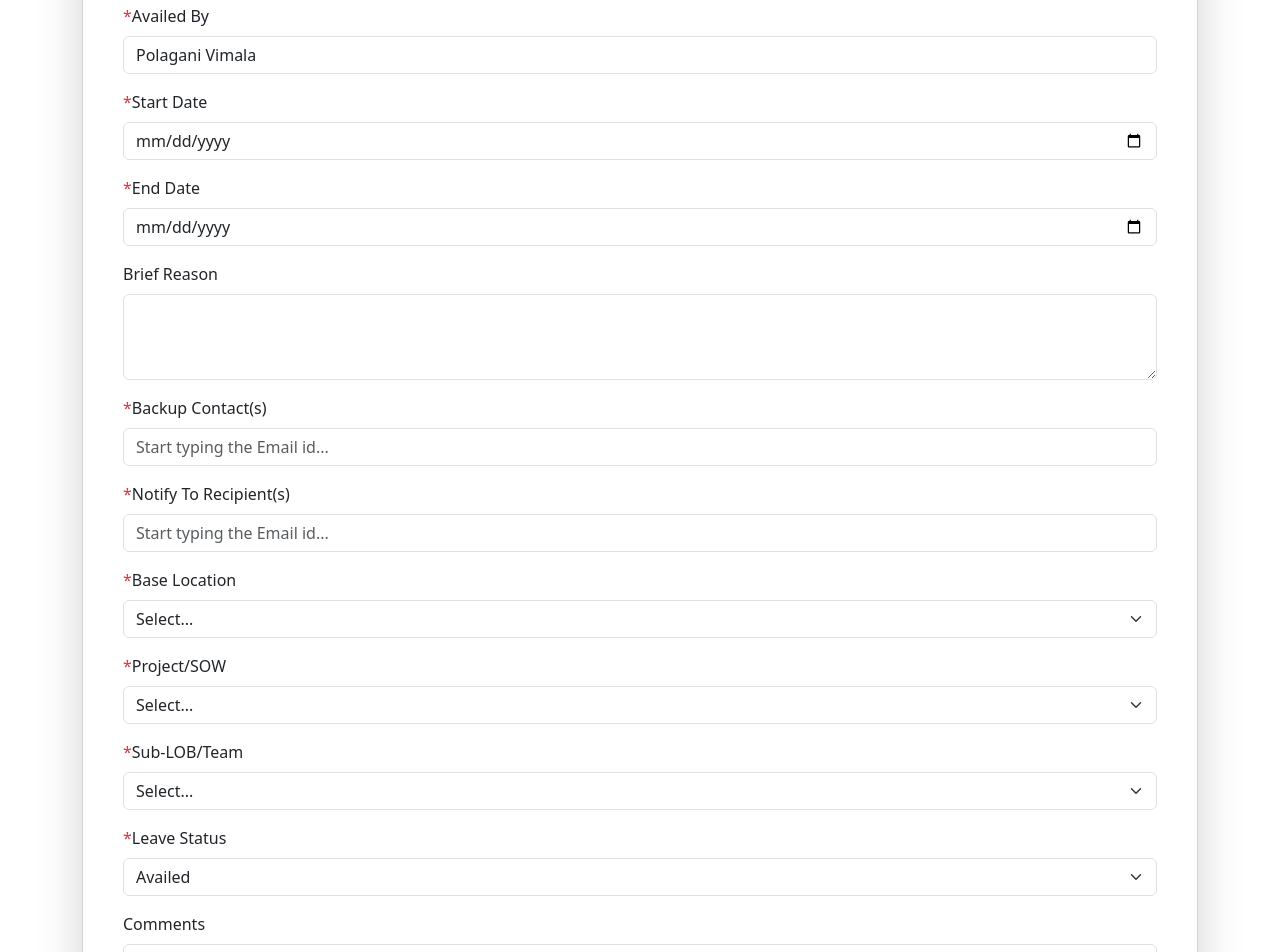
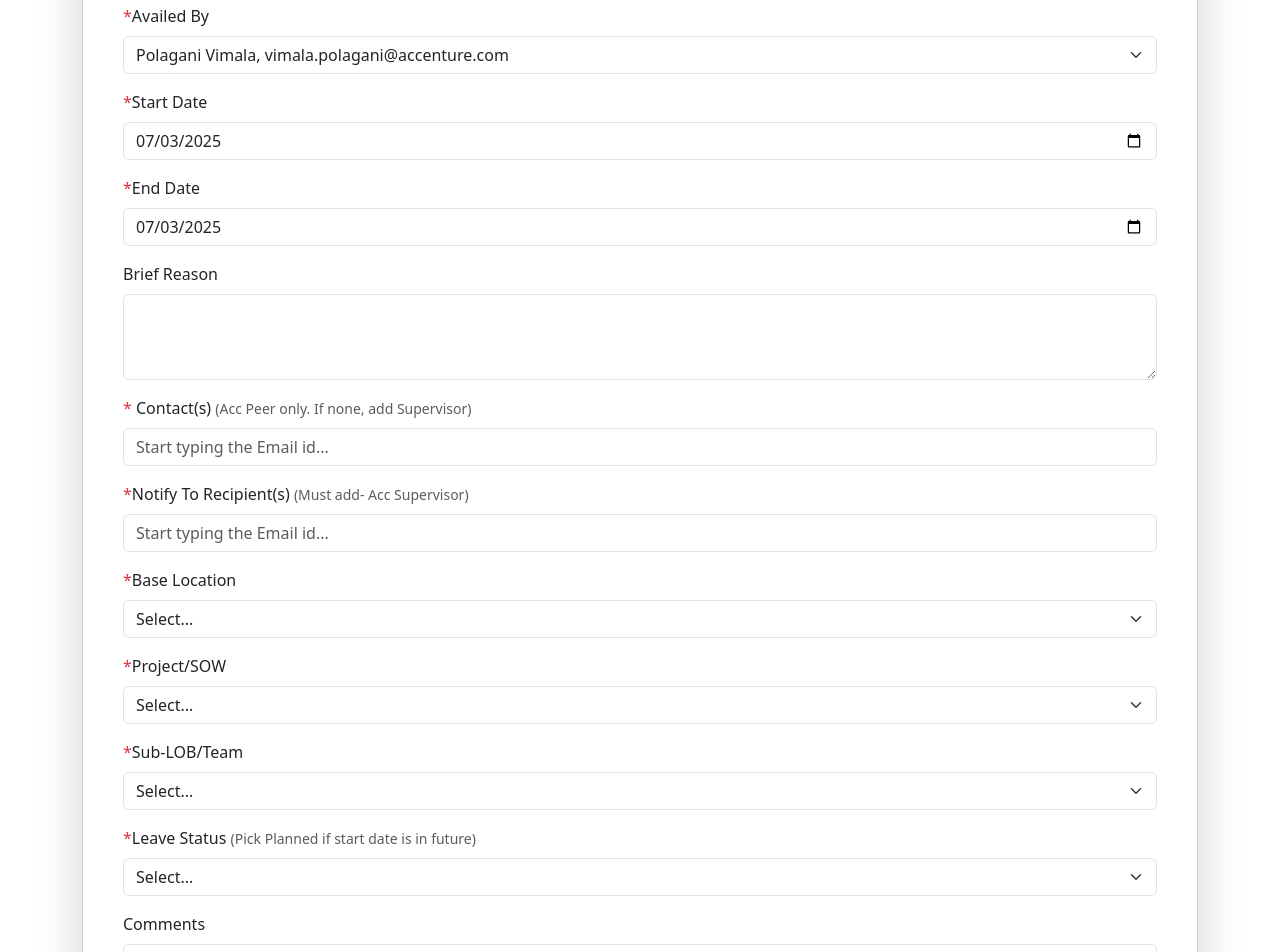
Before and after one commit to Bevin215/Leave-Notification-App-Dev, an Angular app in the folder LeaveAppUI/: page /notifyleave in a window 1280 px wide. Shown: the part 220-1172 px from the top of the page. Built offline with nearby package versions, Linux system fonts and the light colour scheme.

Commit message:
Modified Notify leave

```diff
--- a/LeaveAppUI/src/app/notifyleave/notifyleave.component.html
+++ b/LeaveAppUI/src/app/notifyleave/notifyleave.component.html
@@ -4,10 +4,10 @@
         <h5 class="fw-bold">Notify Leave</h5>
       </div>
       <div class="card-body">
-        <form>
+        <form [formGroup]="leaveForm" (ngSubmit)="onSubmit()">
           <div class="mb-3">
             <label for="leaveType" class="form-label"><span class="text-danger">*</span>Leave Type </label>
-            <select id="leaveType" class="form-select" required>
+            <select id="leaveType" class="form-select" required formControlName="leaveType">
               <option value="">Select... </option>
               <option value="sick">Sick Off</option>
               <option value="planned">Planned Vacation</option>
@@ -21,38 +21,40 @@
 
           <div class="mb-3">
             <label for="availedBy" class="form-label"><span class="text-danger">*</span>Availed By </label>
-            <input type="text" class="form-control" id="availedBy" value="Polagani Vimala">
+            <select class="form-select" required  formControlName="selectedOption">
+              <option *ngFor="let c of listOfUsers" >{{c.name}}, {{c.email}}</option>
+            </select>
           </div>
 
           <div class="mb-3">
             <label for="startDate" class="form-label"><span class="text-danger">*</span>Start Date </label>
-            <input type="date" class="form-control" id="startDate" required>
+            <input type="date" class="form-control" id="startDate" required formControlName="startDate">
           </div>
 
           <div class="mb-3">
             <label for="endDate" class="form-label"><span class="text-danger">*</span>End Date </label>
-            <input type="date" class="form-control" id="endDate" required>
+            <input type="date" class="form-control" id="endDate"  required formControlName="endDate">
           </div>
 
           <div class="mb-3">
             <label for="briefReason" class="form-label">Brief Reason</label>
-            <textarea class="form-control" id="briefReason" rows="3"></textarea>
+            <textarea class="form-control" id="briefReason" rows="3" formControlName="briefReason"></textarea>
           </div>
 
           <div class="mb-3">
-            <label for="backupContact" class="form-label"><span class="text-danger">*</span>Backup Contact(s) </label>
-            <input type="email" class="form-control" id="backupContact" placeholder="Start typing the Email id...">
+            <label for="backupContact" class="form-label"><span class="text-danger">*</span> Contact(s) <span class="small text-muted">(Acc Peer only. If none, add Supervisor)</span></label>
+            <input type="email" class="form-control" id="backupContact" placeholder="Start typing the Email id..." formControlName="backupContact">
           </div>
 
           <div class="mb-3">
-            <label for="notifyTo" class="form-label"><span class="text-danger">*</span>Notify To Recipient(s) </label>
-            <input type="email" class="form-control" id="notifyTo" placeholder="Start typing the Email id...">
+            <label for="notifyTo" class="form-label"><span class="text-danger">*</span>Notify To Recipient(s) <span class="small text-muted">(Must add- Acc Supervisor)</span></label>
+            <input type="email" class="form-control" id="notifyTo" placeholder="Start typing the Email id..." formControlName="notifyTo">
           </div>
 
 
           <div class="mb-3">
             <label for="baseLocation" class="form-label"> <span class="text-danger">*</span>Base Location </label>
-            <select id="baseLocation" class="form-select" required>
+            <select id="baseLocation" class="form-select" required formControlName="baseLocation">
               <option value="">Select...</option>
               <option value="location1">Bengaluru</option>
               <option value="location2">Chennai</option>
@@ -74,7 +76,7 @@
 
           <div class="mb-3">
             <label for="projectSow" class="form-label"><span class="text-danger">*</span>Project/SOW </label>
-            <select id="projectSow" class="form-select" required>
+            <select id="projectSow" class="form-select" required formControlName="projectSow">
               <option value="">Select...</option>
               <option value="project1">1136</option>
               <option value="project2">1286</option>
@@ -86,7 +88,7 @@
 
           <div class="mb-3">
             <label for="subLobTeam" class="form-label"><span class="text-danger">*</span>Sub-LOB/Team </label>
-            <select id="subLobTeam" class="form-select" required>
+            <select id="subLobTeam" class="form-select" required formControlName="subLobTeam">
               <option value="">Select...</option>
               <option value="team1">FCT QA</option>
               <option value="team2">FCT DEV</option>
@@ -105,8 +107,8 @@
           </div>
 
           <div class="mb-3">
-            <label for="leaveStatus" class="form-label"> <span class="text-danger">*</span>Leave Status </label>
-            <select id="leaveStatus" class="form-select" required>
+            <label for="leaveStatus" class="form-label"> <span class="text-danger">*</span>Leave Status <span class="small text-muted">(Pick Planned if start date is in future)</span></label>
+            <select id="leaveStatus" class="form-select" required formControlName="leaveStatus">
               <option value="">Select...</option>
               <option value="availed" selected>Availed</option>
               <option value="planned">Planned</option>
@@ -116,7 +118,7 @@
 
           <div class="mb-3">
             <label for="comments" class="form-label">Comments</label>
-            <textarea class="form-control" id="comments" rows="3"></textarea>
+            <textarea class="form-control" id="comments" rows="3" formControlName="comments" ></textarea>
           </div>
 
           <button type="submit" class="btn btn-primary w-100">Submit</button>
--- a/LeaveAppUI/src/app/notifyleave/notifyleave.component.ts
+++ b/LeaveAppUI/src/app/notifyleave/notifyleave.component.ts
@@ -1,10 +1,62 @@
 import { Component } from '@angular/core';
+import { FormBuilder, FormControl, FormGroup, Validators } from '@angular/forms';
 
+export interface listOfUsers {
+  id: number;
+  name: string;
+}
 @Component({
   selector: 'app-notifyleave',
   templateUrl: './notifyleave.component.html',
   styleUrls: ['./notifyleave.component.css']
 })
+
 export class NotifyleaveComponent {
 
+  constructor(private fb: FormBuilder) { }
+
+    ngOnInit() {
+        this.leaveForm = this.fb.group({
+        leaveType: "",
+        selectedOption:1,
+        startDate:new Date().toISOString().split('T')[0],
+        endDate: new Date().toISOString().split('T')[0],
+        briefReason: "",
+        backupContact:  "",
+        notifyTo:  "",
+        baseLocation:  "",
+        projectSow: "",
+        subLobTeam: "",
+        leaveStatus: "",
+        comments: "",
+        });
+    }
+
+  listOfUsers = [
+      {id: 1, name: "Polagani Vimala",email:"vimala.polagani@accenture.com"},
+      {id: 2, name: "Bevin John" ,email:"bevin.john@accenture.com"},
+      {id: 3, name: "Logesh" ,email:"logesh.r@accenture.com"},
+      {id: 4, name: "Mark Daniel" ,email:"mark.daniel@accenture.com"},
+   ];
+
+
+  leaveForm = new FormGroup({
+        leaveType: new FormControl(),
+        selectedOption: new FormControl(),
+        startDate: new FormControl(),
+        endDate: new FormControl(),
+        briefReason: new FormControl(),
+        backupContact: new FormControl(),
+        notifyTo: new FormControl(),
+        baseLocation: new FormControl(),
+        projectSow: new FormControl(),
+        subLobTeam: new FormControl(),
+        leaveStatus: new FormControl(),
+        comments: new FormControl()
+
+    });
+
+    onSubmit(){
+
+    }
 }
```
Also changed, not shown: LeaveAppUI/src/app/app.module.ts (+5 -2 lines).
